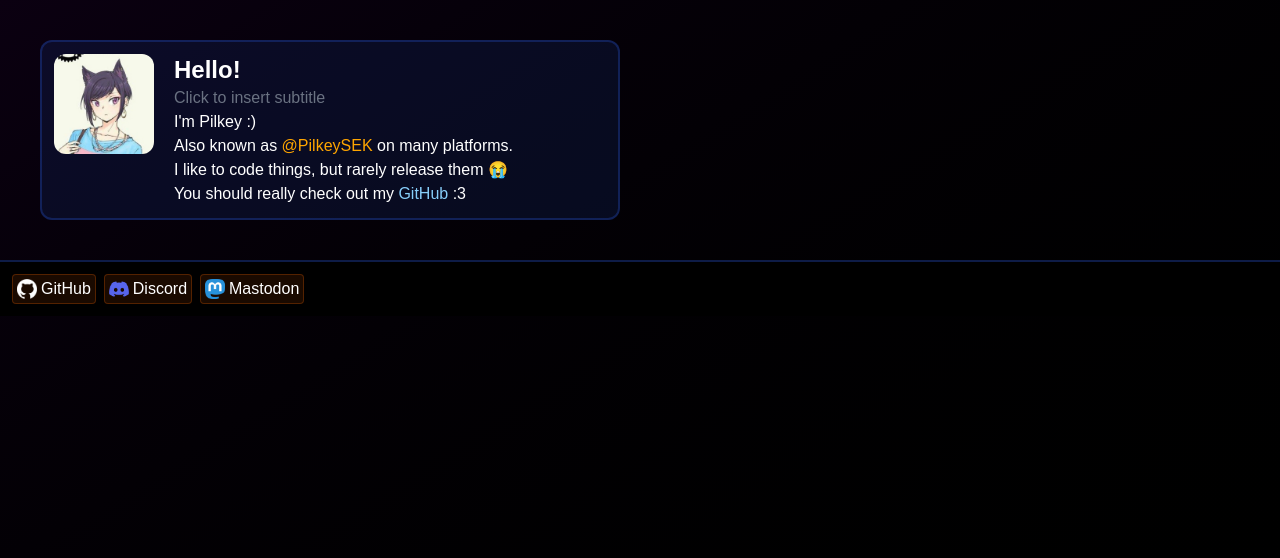
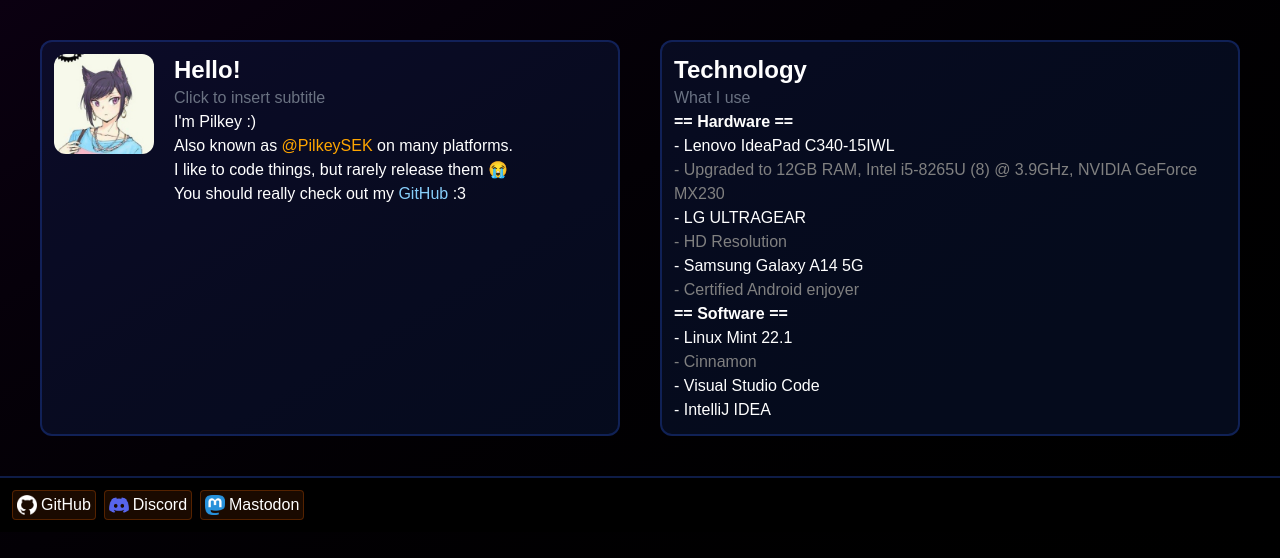
Before and after one commit to PilkeySEK/pilkey-website, a SvelteKit app: page / in a window 1280 px wide. Shown: the top 558 px of the page. Built offline with nearby package versions, Linux system fonts and the light colour scheme.

Commit message:
GridBoxNoImg

```diff
--- a/src/app.css
+++ b/src/app.css
@@ -16,6 +16,10 @@
 }
 a:hover {
   color: rgb(16, 175, 228);
+}
+
+dd {
+  color: gray;
 }
 
 /*
--- /dev/null
+++ b/src/lib/components/GridBoxNoImg.svelte
@@ -0,0 +1,22 @@
+<script>
+	let {
+		title = undefined,
+		subtitle = undefined,
+		text = undefined,
+		image = undefined,
+		image_alt = 'No alt provided.',
+		image_height = '100',
+		image_width = '100',
+		col_span = ''
+	} = $props();
+</script>
+
+<div class="rounded-xl border-2 border-solid border-blue-900/50 bg-blue-900/20 {col_span}">
+	<div class="p-3">
+		<p class="text-2xl"><b>{@html title}</b></p>
+		{#if subtitle}
+			<p class="text-gray-500">{@html subtitle}</p>
+		{/if}
+		<p>{@html text}</p>
+	</div>
+</div>
--- a/src/routes/+page.svelte
+++ b/src/routes/+page.svelte
@@ -1,6 +1,7 @@
 <script>
 	// import Box1 from '$lib/components/Box1.svelte';
 	import GridBox from '$lib/components/GridBox.svelte';
+	import GridBoxNoImg from '$lib/components/GridBoxNoImg.svelte';
 </script>
 
 <div class="grid grid-cols-1 gap-10 p-10 md:grid-cols-1 lg:grid-cols-2">
@@ -14,4 +15,24 @@
 			image="/assets/pilkey_pfp.png"
 			image_alt="Pilkey's picture"
 		/>
+		<GridBoxNoImg
+			title="Technology"
+			subtitle="What I use"
+			text="<b>== Hardware ==</b>
+			<dl>
+				<dt>- Lenovo IdeaPad C340-15IWL</dt>
+				<dd>- Upgraded to 12GB RAM, Intel i5-8265U (8) @ 3.9GHz, NVIDIA GeForce MX230</dd>
+				<dt>- LG ULTRAGEAR</dt>
+				<dd>- HD Resolution</dd>
+				<dt>- Samsung Galaxy A14 5G</dt>
+				<dd>- Certified Android enjoyer</dd>
+			</dl>
+			<b>== Software ==</b>
+			<dl>
+				<dt>- Linux Mint 22.1</dt>
+				<dd>- Cinnamon</dd>
+				<dt>- Visual Studio Code</dt>
+				<dt>- IntelliJ IDEA</dt>
+			</dl>"
+		/>
 </div>
```
Also changed, not shown: static/assets/curly_brackets.png (added).
